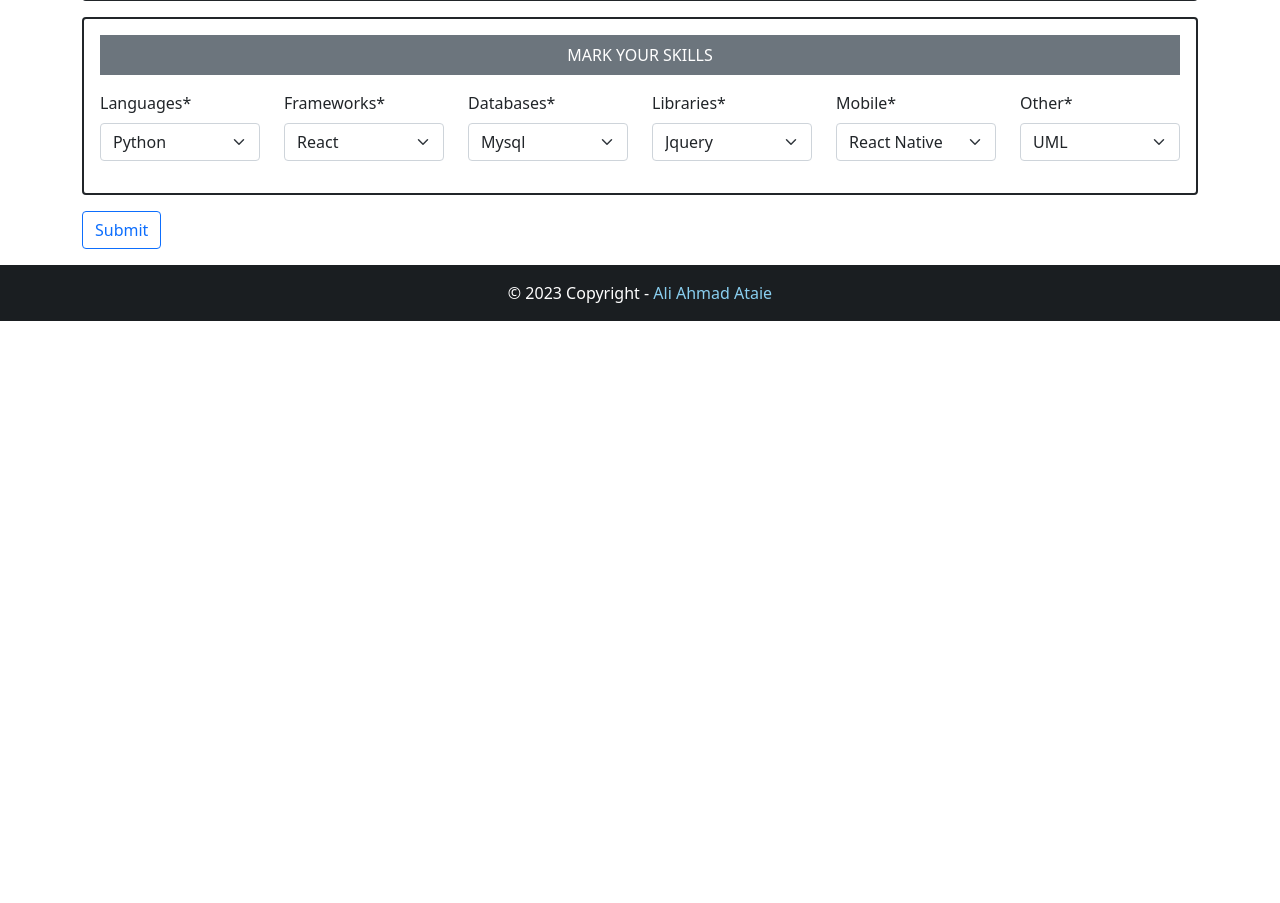
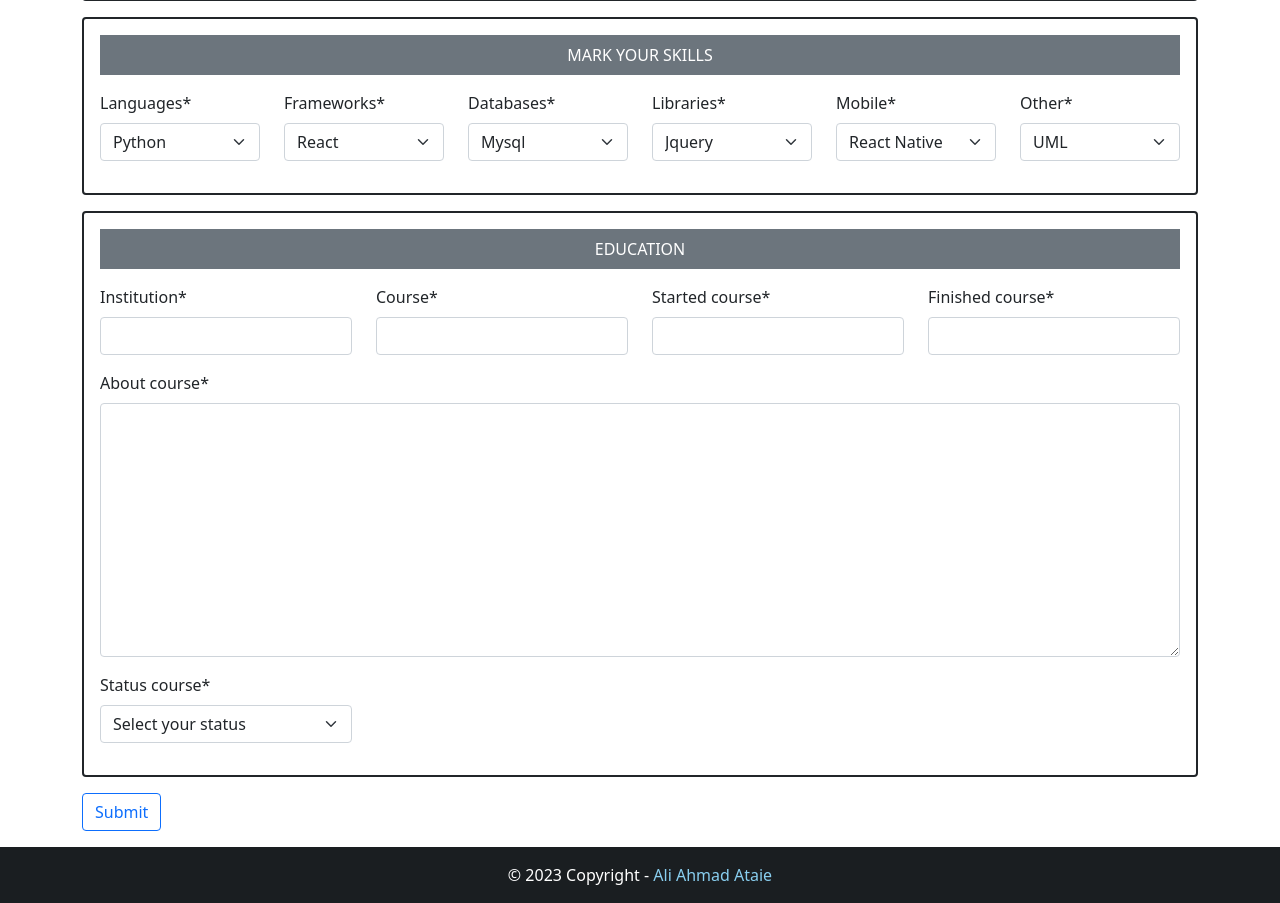
Before and after one commit to iamaliataie/django-human-resources, a Django app: page / in a window 1280 px wide. Shown: the part 919-1822 px from the top of the page. Before the commit the page ends 1240 px from the top, so only its background shows below. Run offline with Django 4.2, Linux system fonts and the light colour scheme; some libraries are stand-ins or nearby versions.

Commit message:
add new fields to home template

```diff
--- a/App/templates/base.html
+++ b/App/templates/base.html
@@ -5,7 +5,7 @@
     <meta charset="UTF-8">
     <meta http-equiv="X-UA-Compatible" content="IE=edge">
     <meta name="viewport" content="width=device-width, initial-scale=1.0">
-    <title>Add candidate</title>
+    <title>Document</title>
     <!-- Bootstrap 5 CSS -->
     <link href="https://cdn.jsdelivr.net/npm/bootstrap@5.0.2/dist/css/bootstrap.min.css" rel="stylesheet" integrity="sha384-EVSTQN3/azprG1Anm3QDgpJLIm9Nao0Yz1ztcQTwFspd3yD65VohhpuuCOmLASjC" crossorigin="anonymous">
     <!-- FontAwsome -->
--- a/App/templates/home.html
+++ b/App/templates/home.html
@@ -91,6 +91,21 @@
                 <div class="col-2">{{ form.other|as_crispy_field }}</div>
             </div>
         </div>
+        <div class="card p-3 mt-3  border border-2 border-dark">
+            <div class="bg-secondary text-white text-center py-2  mb-3">
+                EDUCATION
+            </div>
+            <div class="row">
+                <div class="col-3">{{ form.institution|as_crispy_field }}</div>
+                <div class="col-3">{{ form.course|as_crispy_field }}</div>
+                <div class="col-3">{{ form.started_course|as_crispy_field }}</div>
+                <div class="col-3">{{ form.finished_course|as_crispy_field }}</div>
+            </div>
+            {{ form.about_course|as_crispy_field }}
+            <div class="row">
+                <div class="col-3">{{ form.status_course|as_crispy_field }}</div>
+            </div>
+        </div>
         <button type="submit" class="btn btn-outline-primary mt-3" style="width: fit-content;">Submit</button>
     </form>
 
```
